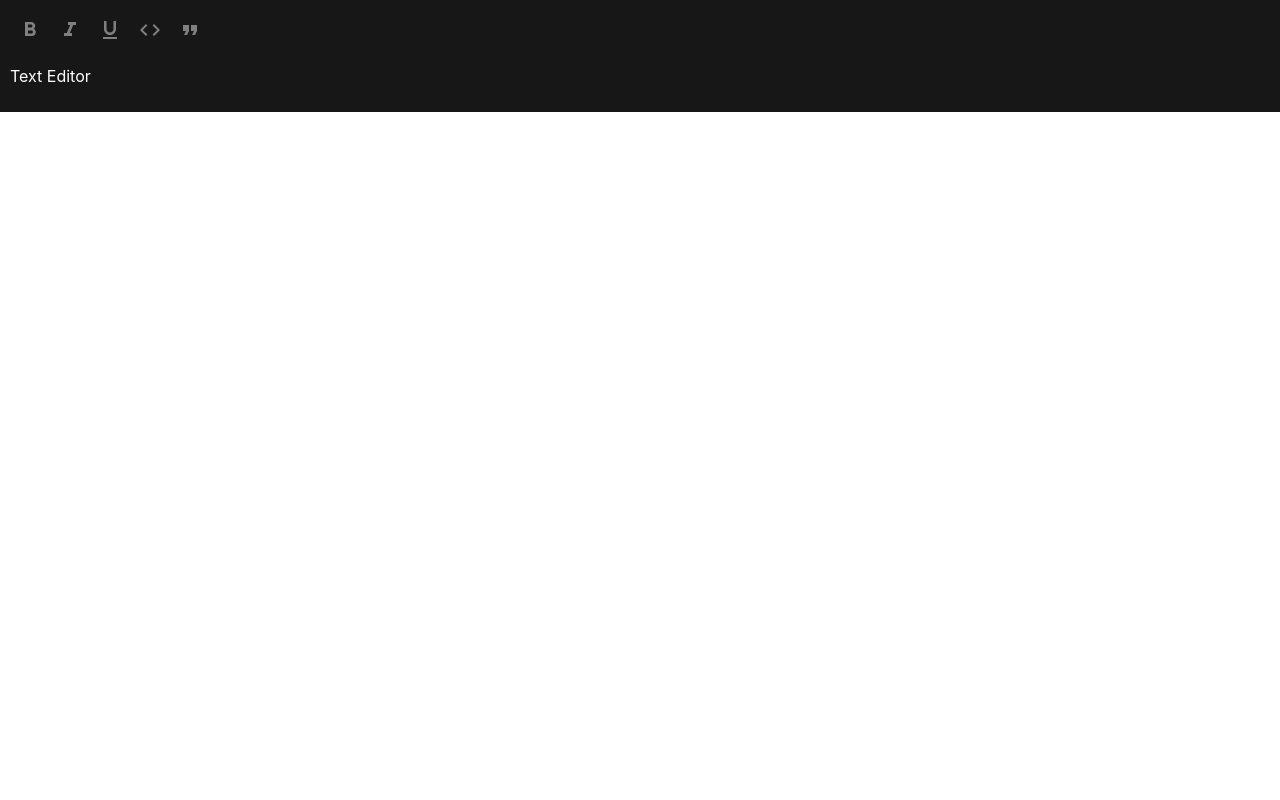
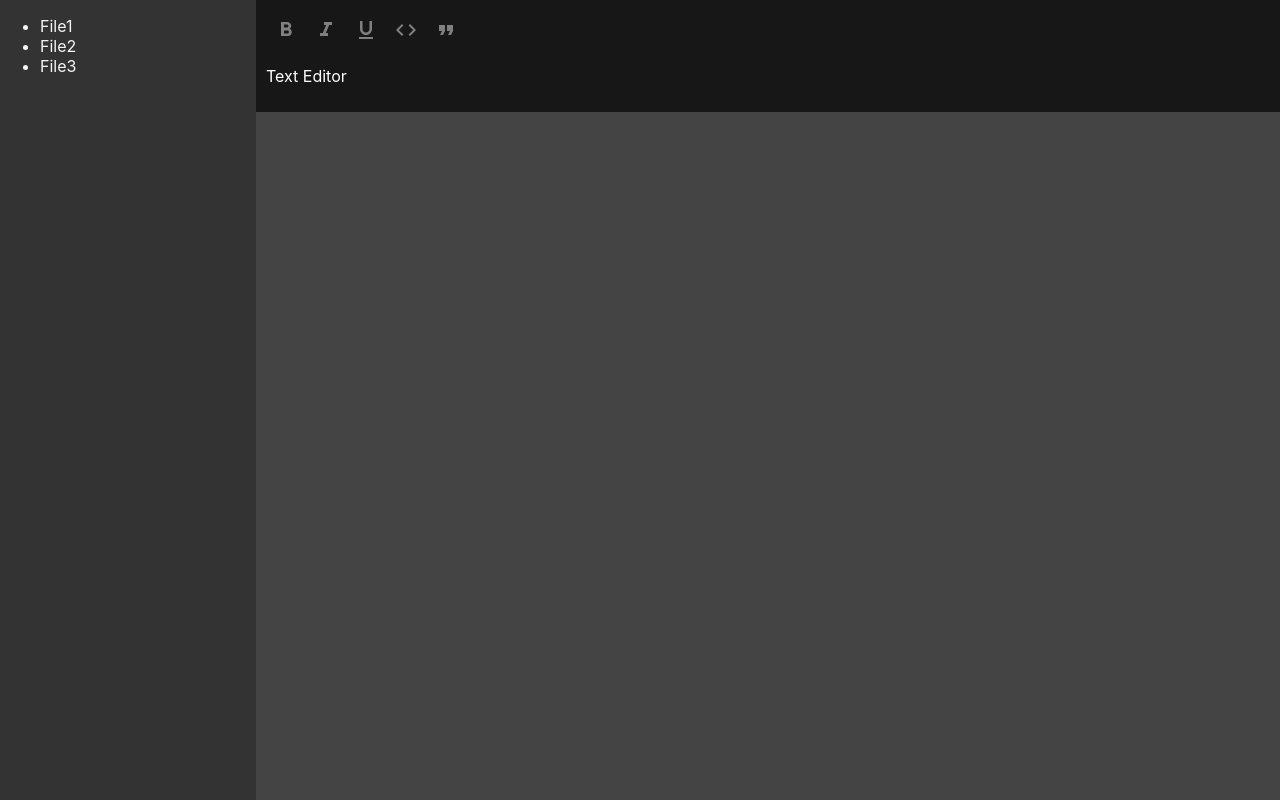
Before and after one commit to porwai/TextEditor, a React (Create React App) app: page / in a window 1280 px wide. Built offline with nearby package versions, Linux system fonts and the light colour scheme.

Commit message:
added sidebar for notions clone

```diff
--- a/src/App.js
+++ b/src/App.js
@@ -2,8 +2,12 @@ import React, { useState } from "react";
 import { createEditor } from "slate";
 import { Slate, withReact } from "slate-react";
 import TextEditor from "./Components/TextEditor";
+import './styles.css';
+
+const files = ['File1', 'File2', 'File3']; // Replace with your actual file names
 
 export default function App() {
+
   const [editor] = useState(() => withReact(createEditor()));
   const value = [
     {
@@ -13,9 +17,18 @@ export default function App() {
   ];
   return (
     <div className="App">
-      <Slate editor={editor} initialValue={value}>
-        <TextEditor editor={editor} />
-      </Slate>
+      <div className="sidebar">
+        <ul>
+          {files.map((file, index) => (
+            <li key={index}>{file}</li>
+          ))}
+        </ul>
+      </div>
+      <div className="editor">
+        <Slate editor={editor} initialValue={value}>
+          <TextEditor editor={editor} />
+        </Slate>
+      </div>
     </div>
   );
 }
--- a/src/Components/TextEditor.js
+++ b/src/Components/TextEditor.js
@@ -29,7 +29,7 @@ const Leaf = (props) => {
           style={{
               fontWeight: props.leaf.bold ? "bold" : "normal",
               fontStyle: props.leaf.italic ? "italic" : "normal",
-        textDecoration: props.leaf.underline ? "underline" : "none"
+              textDecoration: props.leaf.underline ? "underline" : "none",
           }}
       >
           {props.children}
@@ -50,15 +50,20 @@ function TextEditor({ editor }) {
   }, []);
 
   function changeMark(mark) {
-    const [match] = Editor.nodes(editor, {
-      match: (n) => n[mark]
-    });
-
+    const isActive = isMarkActive(editor, mark);
     Transforms.setNodes(
         editor,
-      { [mark]: !match },
-      { match: (n) => Text.isText(n), split: true }
+        { [mark]: isActive ? null : true },
+        { match: Text.isText, split: true }
     );
+  }
+
+  function isMarkActive(editor, mark) {
+    const [match] = Editor.nodes(editor, {
+        match: n => n[mark] === true,
+        universal: true,
+    });
+    return !!match;
   }
 
   function changeType(type) {
@@ -103,6 +108,7 @@ function TextEditor({ editor }) {
       }
     }
   };
+
   return (
     <div
       style={{
--- /dev/null
+++ b/src/styles.css
@@ -0,0 +1,20 @@
+/* styles.css */
+
+/* App.css */
+
+.App {
+    display: flex;
+    height: 100vh;
+  }
+
+  .sidebar {
+    width: 20%;
+    background-color: #333;
+    color: #f5f5f5;
+  }
+
+  .editor {
+    width: 80%;
+    background-color: #444;
+    color: #f5f5f5;
+  }
```
Lines whose indentation alone changed are shown as unchanged.
